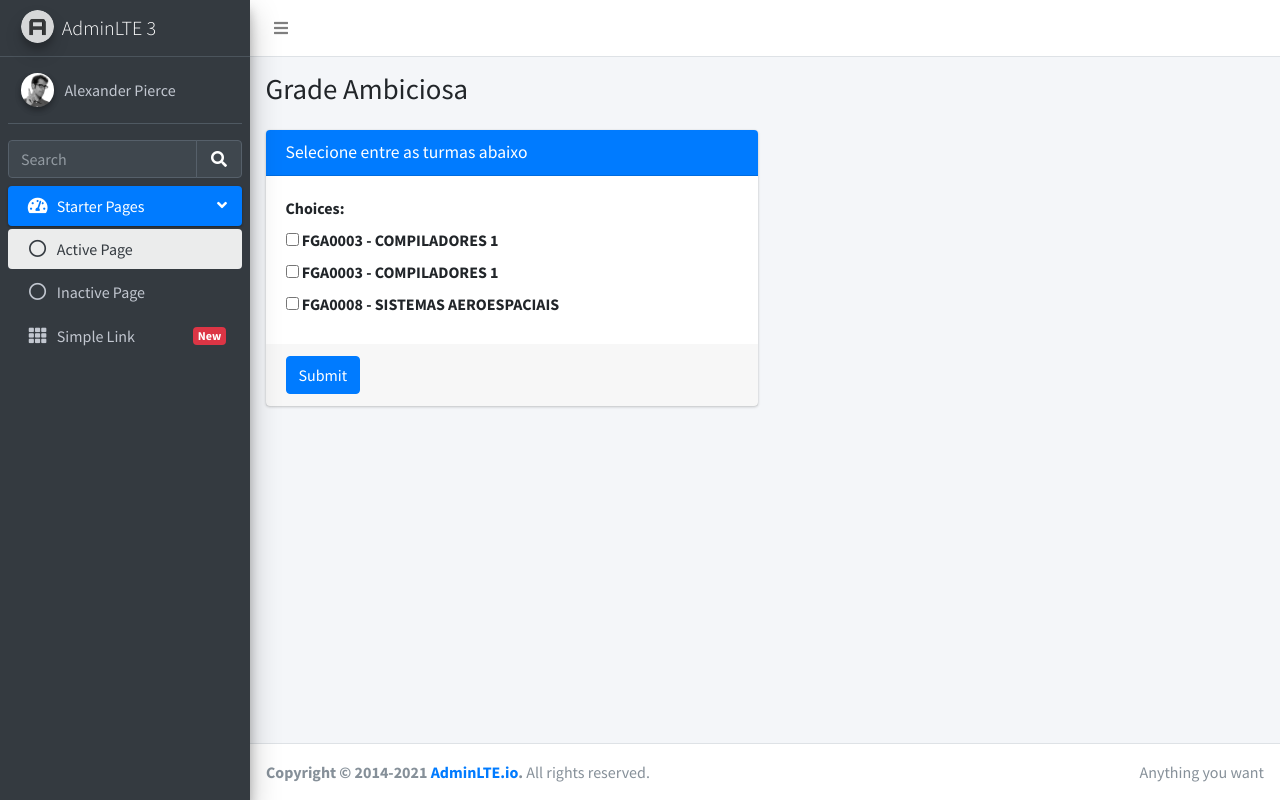
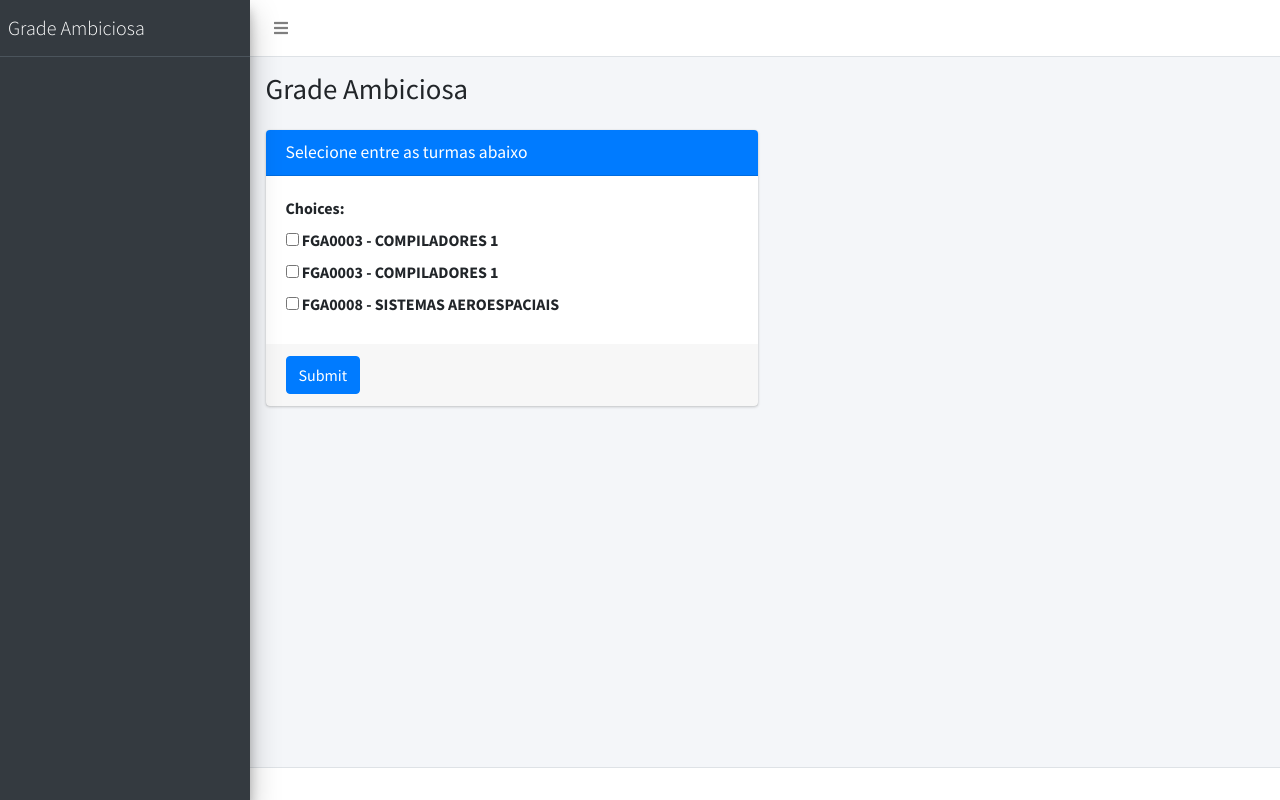
Before and after one commit to projeto-de-algoritmos/Greed_GradeAmbiciosa, a Django app: page / in a window 1280 px wide. Run offline with Django 4.2, Linux system fonts and the light colour scheme; some libraries are stand-ins or nearby versions.

Commit message:
Consertando a index

```diff
--- a/api/templates/api/index.html
+++ b/api/templates/api/index.html
@@ -3,7 +3,7 @@
    <head>
       <meta charset="utf-8">
       <meta name="viewport" content="width=device-width, initial-scale=1">
-      <title>AdminLTE 3 | Starter</title>
+      <title>Grade Ambiciosa</title>
       {% load static %}
       <link rel="stylesheet" href="https://fonts.googleapis.com/css?family=Source+Sans+Pro:300,400,400i,700&display=fallback">
       <link rel="stylesheet" href="{% static 'plugins/fontawesome-free/css/all.min.css' %}">
@@ -19,66 +19,9 @@
             </ul>
          </nav>
          <aside class="main-sidebar sidebar-dark-primary elevation-4">
-            <a href="index3.html" class="brand-link">
-            <img src="dist/img/AdminLTELogo.png" alt="AdminLTE Logo" class="brand-image img-circle elevation-3" style="opacity: .8">
-            <span class="brand-text font-weight-light">AdminLTE 3</span>
+            <a href="#" class="brand-link">
+            <span class="brand-text font-weight-light">Grade Ambiciosa</span>
             </a>
-            <div class="sidebar">
-               <div class="user-panel mt-3 pb-3 mb-3 d-flex">
-                  <div class="image">
-                     <img src="dist/img/user2-160x160.jpg" class="img-circle elevation-2" alt="User Image">
-                  </div>
-                  <div class="info">
-                     <a href="#" class="d-block">Alexander Pierce</a>
-                  </div>
-               </div>
-               <div class="form-inline">
-                  <div class="input-group" data-widget="sidebar-search">
-                     <input class="form-control form-control-sidebar" type="search" placeholder="Search" aria-label="Search">
-                     <div class="input-group-append">
-                        <button class="btn btn-sidebar">
-                        <i class="fas fa-search fa-fw"></i>
-                        </button>
-                     </div>
-                  </div>
-               </div>
-               <nav class="mt-2">
-                  <ul class="nav nav-pills nav-sidebar flex-column" data-widget="treeview" role="menu" data-accordion="false">
-                     <li class="nav-item menu-open">
-                        <a href="#" class="nav-link active">
-                           <i class="nav-icon fas fa-tachometer-alt"></i>
-                           <p>
-                              Starter Pages
-                              <i class="right fas fa-angle-left"></i>
-                           </p>
-                        </a>
-                        <ul class="nav nav-treeview">
-                           <li class="nav-item">
-                              <a href="#" class="nav-link active">
-                                 <i class="far fa-circle nav-icon"></i>
-                                 <p>Active Page</p>
-                              </a>
-                           </li>
-                           <li class="nav-item">
-                              <a href="#" class="nav-link">
-                                 <i class="far fa-circle nav-icon"></i>
-                                 <p>Inactive Page</p>
-                              </a>
-                           </li>
-                        </ul>
-                     </li>
-                     <li class="nav-item">
-                        <a href="#" class="nav-link">
-                           <i class="nav-icon fas fa-th"></i>
-                           <p>
-                              Simple Link
-                              <span class="right badge badge-danger">New</span>
-                           </p>
-                        </a>
-                     </li>
-                  </ul>
-               </nav>
-            </div>
          </aside>
          <div class="content-wrapper">
             <div class="content-header">
@@ -127,12 +70,7 @@
                </div>
             </div>
          </div>
-         <footer class="main-footer">
-            <div class="float-right d-none d-sm-inline">
-               Anything you want
-            </div>
-            <strong>Copyright &copy; 2014-2021 <a href="https://adminlte.io">AdminLTE.io</a>.</strong> All rights reserved.
-         </footer>
+         <footer class="main-footer"></footer>
       </div>
       <script src="{% static 'plugins/jquery/jquery.min.js' %}"></script>
       <script src="{% static 'plugins/bootstrap/js/bootstrap.bundle.min.js' %}"></script>
```
